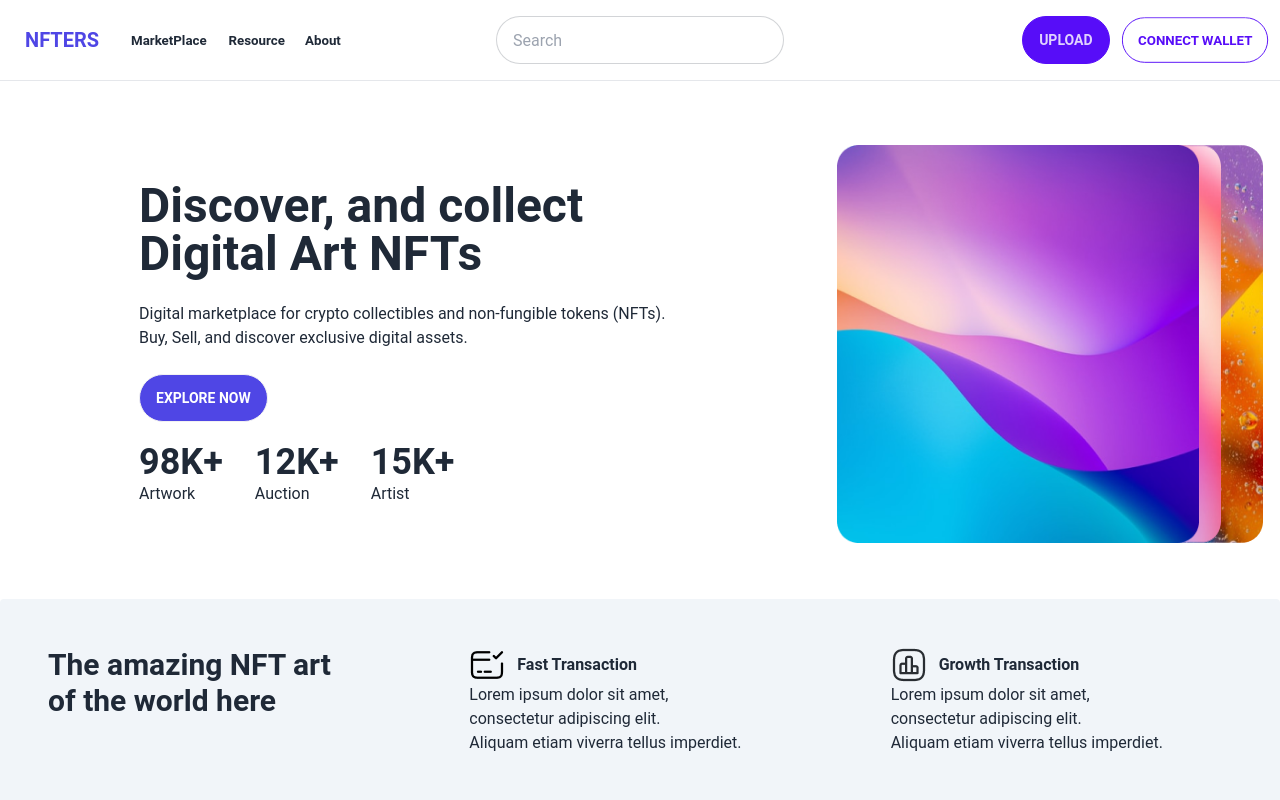
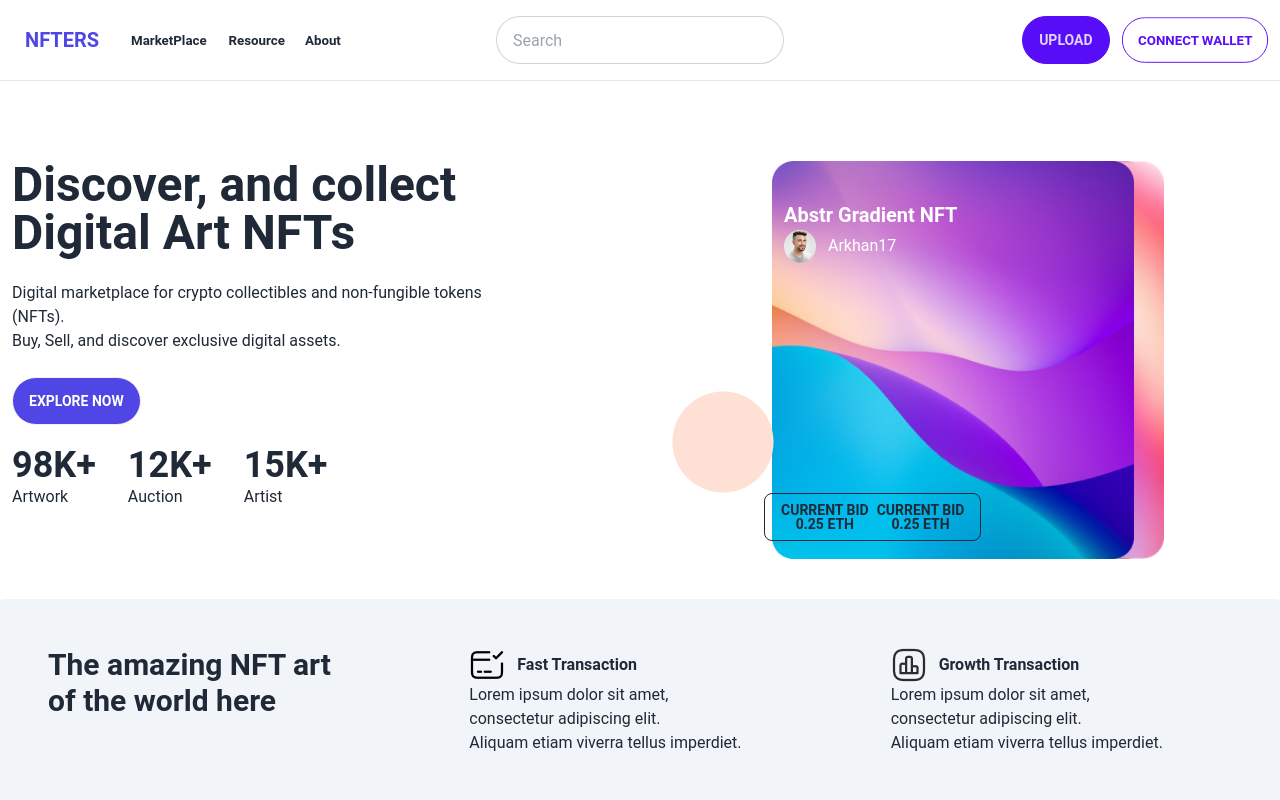
Before and after one commit to arjun1571/nfters-app, a React (Create React App) app: page / in a window 1280 px wide. Shown: the top 800 px of the page. Built offline with nearby package versions, Linux system fonts and the light colour scheme.

Commit message:
home age card section design done

```diff
--- a/src/Component/Banner/Banner.js
+++ b/src/Component/Banner/Banner.js
@@ -1,21 +1,14 @@
 import React from 'react';
 import "./Banner.css"
-// import Elip from "../../asset/Ellipse 95.png"
+import Elip from "../../asset/Ellipse 95.png"
 import Img from "../../asset/unsplash_pVoEPpLw818 (3).png"
 import Img1 from "../../asset/unsplash_tZCrFpSNiIQ (1).png"
 import Img2 from "../../asset/home.png"
+import Img3 from "../../asset/Ellipse 4.png"
 const Banner = () => {
     return (
-        <div className=" mt-12 ">
-                <div className="hero-content flex-col lg:flex-row-reverse">
-                    <div className='lg:flex '>
-                        <img src={Img} alt="" className='lg:mx-8 lg:block hidden '/>
-                        <img src={Img1} alt=""  className='lg:-mx-96 '/>
-                        <img src={Img2} alt="" className=' lg:block hidden'/>
-
-                    </div>
-
-                    <div className='lg:w-1/2 mx-24 '>
+        <div className='mt-20 grid lg:grid-cols-2 gap-5 lg:gap-52 grid-cols-1 mx-3'>
+            <div className='mb-10'>
                 <h1 className="text-5xl font-bold">Discover, and collect <br /> Digital Art  NFTs </h1>
                 <p className="py-6">Digital marketplace for crypto collectibles and  non-fungible tokens (NFTs). <br /> Buy, Sell, and discover  exclusive digital assets. </p>
                 <button className="btn bg-indigo-600 text-white hover:text-black rounded-full">Explore Now</button>
@@ -34,8 +27,74 @@ const Banner = () => {
                       </div>
                      </div>
             </div>
+            <div className='flex'>
+                <div className='relative mx-10 mt-10'>
+                    <h1 className='text-xl font-bold text-white'>Abstr Gradient NFT</h1>
+                    <div className='flex items-center'>
+                        <img src={Elip} alt="" className='mr-3'/>
+                        <p className='text-white'>Arkhan17</p>
+                    </div>
+
+                    <div className='mt-32 -mx-28'>
+                        <img src={Img3} alt="" />
+                    </div>
+                    <div className='flex items-center justify-between'>
+                        <div className="btn btn-outline -mx-5">
+                            <div>
+                                <p>Current Bid</p>
+                                <p>0.25 ETH</p>
+                            </div>
+                            <div>
+                                <p>Current Bid</p>
+                                <p>0.25 ETH</p>
                             </div>
                         </div>
+                    </div>
+                </div>
+                <div className=' flex  -mx-64'>
+                    <img src={Img} alt=""  className='mx-10'/>
+                    <img src={Img1} alt="" className='-mx-96'/>
+                    <img src={Img2} alt="" className='-mx-2'/>
+                </div>
+            </div>
+        </div>
+
+
+
+
+
+
+        // <div className=" mt-12 ">
+        //         <div className="hero-content flex-col lg:flex-row-reverse">
+        //             <h1 className='mx-20  -mt-10'>hello</h1>
+        //             <div className='lg:flex '>
+        //                 <img src={Img} alt="" className='lg:mx-8 lg:block hidden '/>
+        //                 <img src={Img1} alt=""  className='lg:-mx-96 '/>
+        //                 <img src={Img2} alt="" className=' lg:block hidden'/>
+
+        //             </div>
+
+        //             <div className='lg:w-1/2 mx-24 '>
+        //             <h1 className="text-5xl font-bold">Discover, and collect <br /> Digital Art  NFTs </h1>
+        //             <p className="py-6">Digital marketplace for crypto collectibles and  non-fungible tokens (NFTs). <br /> Buy, Sell, and discover  exclusive digital assets. </p>
+        //             <button className="btn bg-indigo-600 text-white hover:text-black rounded-full">Explore Now</button>
+        //             <div className='flex mt-5'>
+        //                 <div className='mr-8'>
+        //                     <h1 className='text-4xl font-bold'>98K+</h1>
+        //                     <p>Artwork</p>
+        //                 </div>
+        //                 <div className='mr-8'>
+        //                     <h1 className='text-4xl font-bold'>12K+</h1>
+        //                     <p>Auction</p>
+        //                 </div>
+        //                 <div className=''>
+        //                     <h1 className='text-4xl font-bold'>15K+</h1>
+        //                     <p>Artist</p>
+        //                 </div>
+        //             </div>
+        //             </div>
+        //         </div>
+        // </div>
     );
 };
 
```
Also changed, not shown: src/asset/Ellipse 4.png (added), src/asset/Group 22.png (added). Lines whose indentation alone changed are shown as unchanged.
